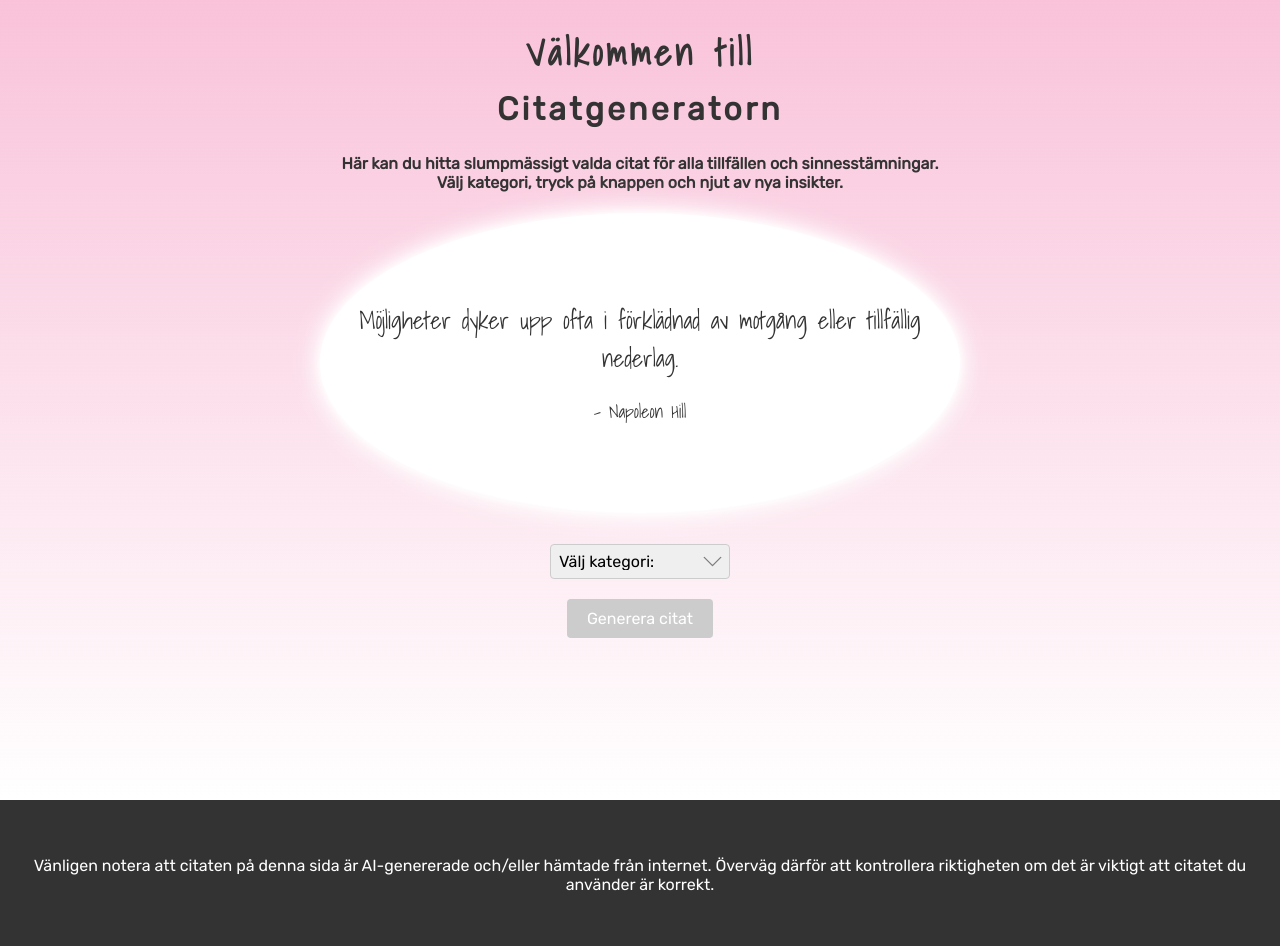
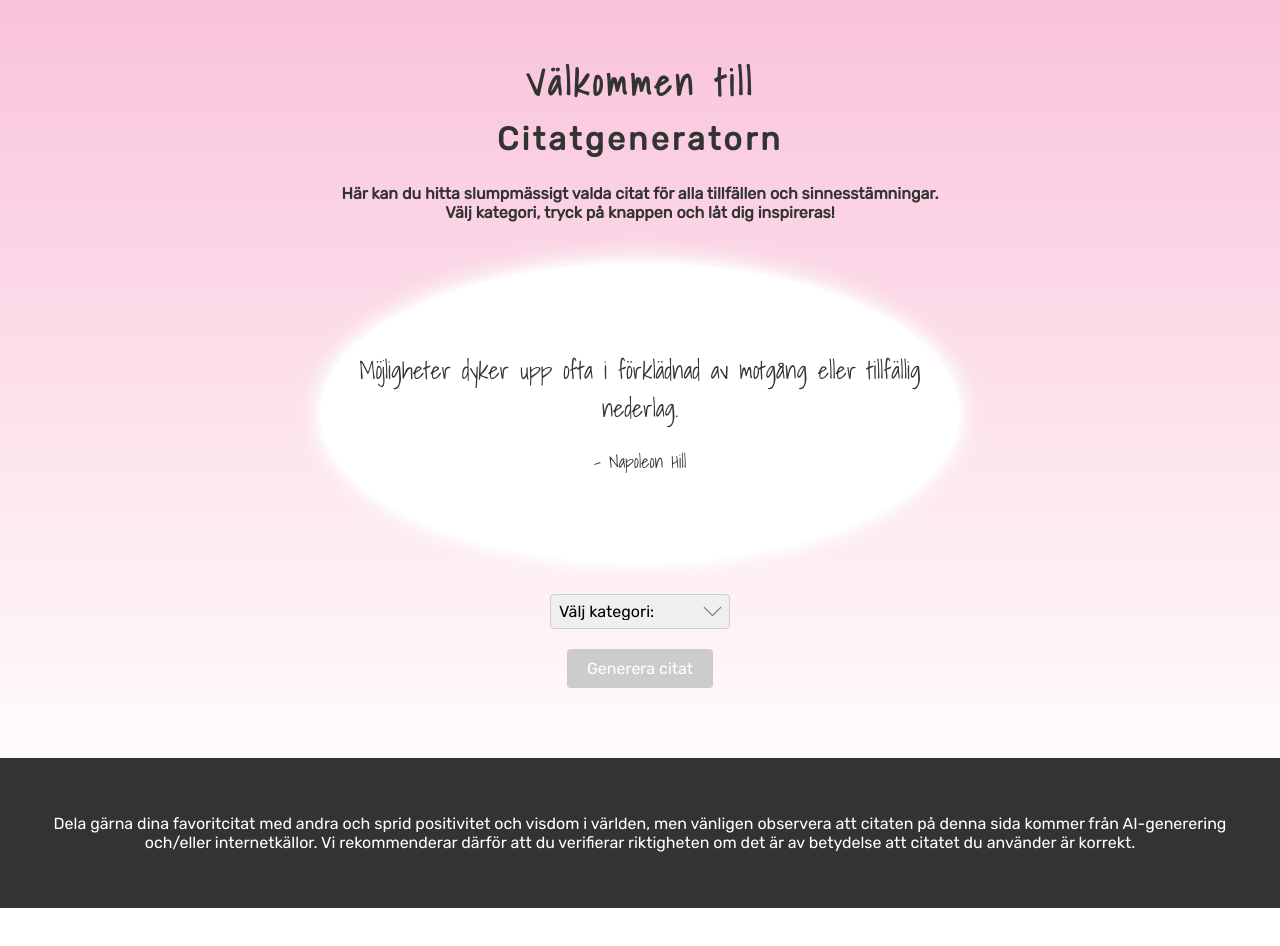
Before and after one commit to jossansik/citatgenerator, a React (Create React App) app: page / in a window 1280 px wide. Shown: the top 946 px of the page. After the commit the page ends 908 px from the top, so only its background shows below. Built offline with nearby package versions, Linux system fonts and the light colour scheme.

Commit message:
Refactor title styling and add additional content in Title.jsx and Title.css

```diff
--- a/src/App.css
+++ b/src/App.css
@@ -3,6 +3,5 @@
   flex-direction: column;
   justify-content: flex-start;
   align-content: flex-start;
-  height: 100vh;
   flex-grow: 0;
 }
--- a/src/components/CategorySelector.jsx
+++ b/src/components/CategorySelector.jsx
@@ -10,8 +10,9 @@ const CategorySelector = ({ categories, handleCategoryChange }) => {
         ref={inputRef}
         onChange={handleCategoryChange}
         className="category-selector__select"
+        defaultValue={""}
       >
-        <option disabled selected hidden>
+        <option disabled hidden value={""}>
           Välj kategori:
         </option>
         {categories.map((category) => (
--- a/src/components/Footer.css
+++ b/src/components/Footer.css
@@ -8,3 +8,10 @@
   color: white;
   font-family: "Rubik", sans-serif;
 }
+
+@media (max-width: 600px) {
+  .footer {
+    position: static;
+    padding: 20px;
+  }
+}
--- a/src/components/Footer.jsx
+++ b/src/components/Footer.jsx
@@ -5,9 +5,11 @@ const Footer = () => {
   return (
     <footer className="footer">
       <p>
-        Vänligen notera att citaten på denna sida är AI-genererade och/eller
-        hämtade från internet. Överväg därför att kontrollera riktigheten om det
-        är viktigt att citatet du använder är korrekt.
+        Dela gärna dina favoritcitat med andra och sprid positivitet och visdom
+        i världen, men vänligen observera att citaten på denna sida kommer från
+        AI-generering och/eller internetkällor. Vi rekommenderar därför att du
+        verifierar riktigheten om det är av betydelse att citatet du använder är
+        korrekt.
       </p>
     </footer>
   );
--- a/src/components/QuoteDisplay.css
+++ b/src/components/QuoteDisplay.css
@@ -7,12 +7,9 @@
   display: flex;
   justify-content: center;
   align-items: center;
-  padding-bottom: 1px;
-
-  overflow-y: auto;
+  padding-bottom: 50px;
 }
 
 .quote-display__title {
   font-size: 24px;
-  font-weight: bold;
 }
--- a/src/components/Title.css
+++ b/src/components/Title.css
@@ -1,6 +1,7 @@
 @import url("https://fonts.googleapis.com/css2?family=Lato&family=Rubik&family=Shadows+Into+Light&display=swap");
 
-.quote-display__title-container {
+.title-container {
+  margin-top: 30px;
   display: flex;
   flex-direction: column;
   align-items: center;
@@ -8,7 +9,7 @@
   height: 100%;
 }
 
-.quote-display__title {
+.title {
   font-size: 36px;
   font-family: "shadows into light", cursive;
   font-weight: bold;
@@ -19,7 +20,7 @@
   margin-bottom: 0.5rem;
 }
 
-.quote-display__title2 {
+.title2 {
   margin-top: 0.5rem;
   font-size: 32px;
   font-family: "Rubik", sans-serif;
@@ -43,11 +44,11 @@
   }
 }
 
-.quote-display__body {
+.body {
   font-family: "Rubik", sans-serif;
   font-size: 16px;
   color: #333;
-  margin-bottom: 10px;
+  margin-bottom: 30px;
   max-width: 600px;
   text-align: center;
   padding: 10px;
--- a/src/components/Title.jsx
+++ b/src/components/Title.jsx
@@ -3,13 +3,13 @@ import "./Title.css";
 
 const Title = () => {
   return (
-    <div className="quote-display__title-container">
-      <h1 className="quote-display__title">Välkommen till</h1>
-      <h2 className="quote-display__title2">Citatgeneratorn</h2>
-      <h3 className="quote-display__body">
+    <div className="title-container">
+      <h1 className="title">Välkommen till</h1>
+      <h2 className="title2">Citatgeneratorn</h2>
+      <h3 className="body">
         Här kan du hitta slumpmässigt valda citat för alla tillfällen och
-        sinnesstämningar. Välj kategori, tryck på knappen och njut av nya
-        insikter. <br />{" "}
+        sinnesstämningar. Välj kategori, tryck på knappen och låt dig
+        inspireras! <br />{" "}
       </h3>
     </div>
   );
```
Also changed, not shown: public/manifest.json.
